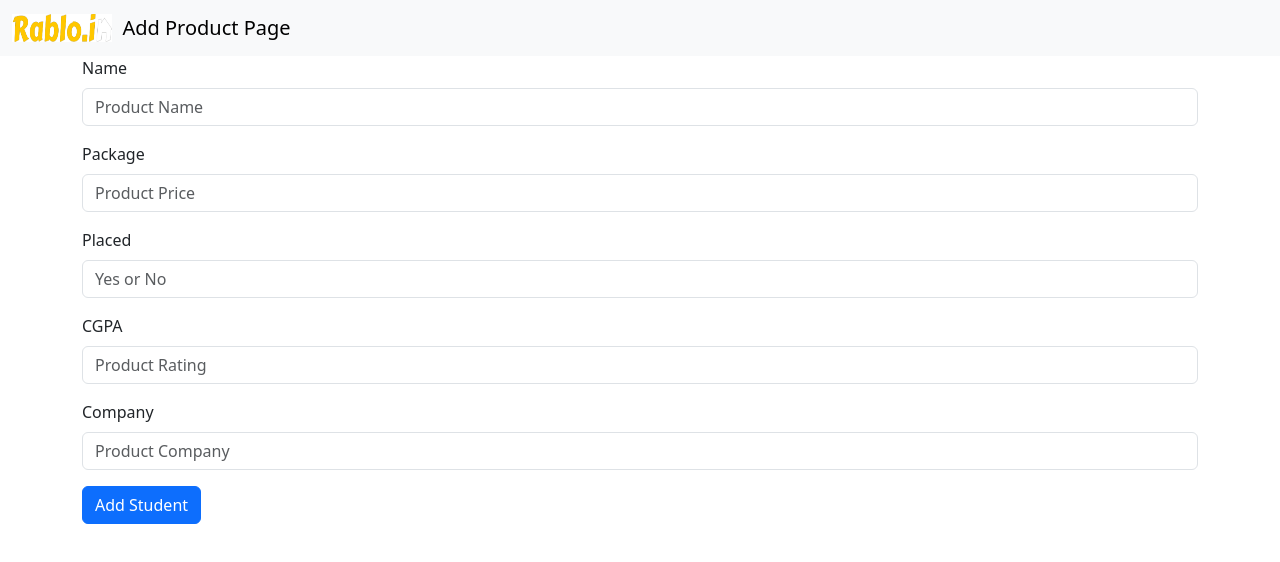
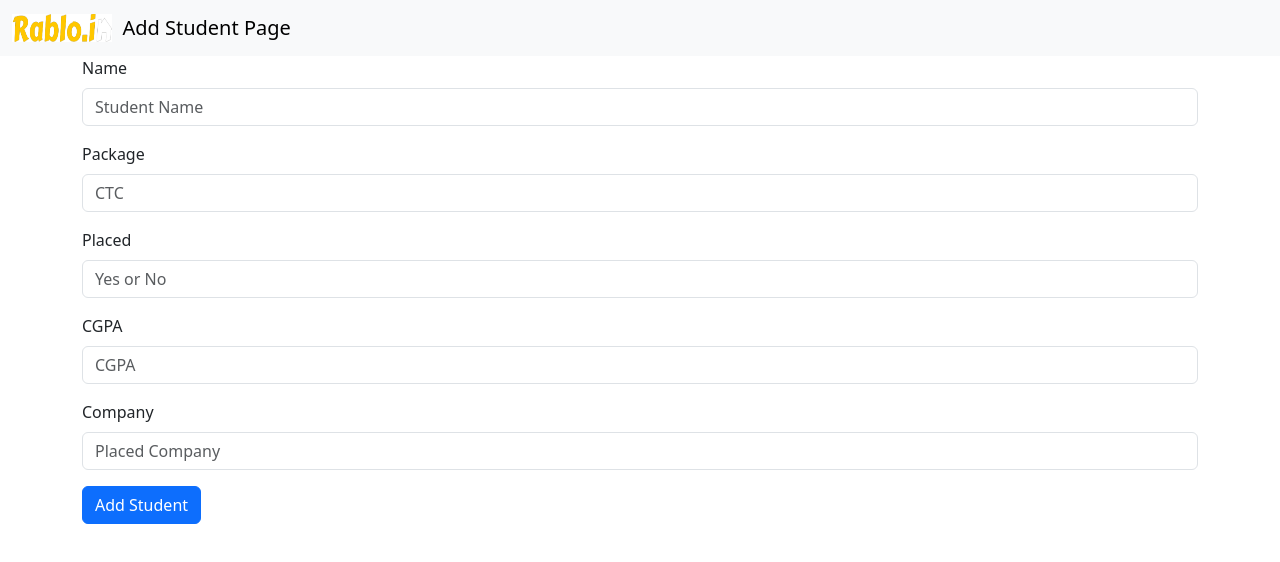
Before and after one commit to ManoradhDevaralaYadav/CC_AAT, a plain HTML site: page addProducts.html in a window 1280 px wide. Drawn offline with nearby package versions, Linux system fonts and the light colour scheme.

Commit message:
Update addProducts.html

```diff
--- a/addProducts.html
+++ b/addProducts.html
@@ -4,7 +4,7 @@
     <meta charset="UTF-8">
     <meta http-equiv="X-UA-Compatible" content="IE=edge">
     <meta name="viewport" content="width=device-width, initial-scale=1.0">
-    <title>Rablo Add Student Page</title>
+    <title>Rablo Add Product Page</title>
     <link href="https://cdn.jsdelivr.net/npm/bootstrap@5.3.0-alpha1/dist/css/bootstrap.min.css" rel="stylesheet" integrity="sha384-GLhlTQ8iRABdZLl6O3oVMWSktQOp6b7In1Zl3/Jr59b6EGGoI1aFkw7cmDA6j6gD" crossorigin="anonymous">
     <script src="https://cdn.jsdelivr.net/npm/bootstrap@5.3.0-alpha1/dist/js/bootstrap.bundle.min.js" integrity="sha384-w76AqPfDkMBDXo30jS1Sgez6pr3x5MlQ1ZAGC+nuZB+EYdgRZgiwxhTBTkF7CXvN" crossorigin="anonymous"></script>
     <script src="https://cdn.jsdelivr.net/npm/@popperjs/core@2.11.6/dist/umd/popper.min.js" integrity="sha384-oBqDVmMz9ATKxIep9tiCxS/Z9fNfEXiDAYTujMAeBAsjFuCZSmKbSSUnQlmh/jp3" crossorigin="anonymous"></script>
@@ -16,7 +16,7 @@
         <div class="container-fluid">
             <a class="navbar-brand" href="./index.html">
                 <img src="./assets/images/RabloIcon.png" alt="Logo" width="100" height="28" class="d-inline-block align-text-top">&nbsp;
-                Add Product Page
+                Add Student Page
             </a>
         </div>
     </nav>
@@ -24,11 +24,11 @@
         <form action="" id="addProductForm">
             <div class="mb-3">
                 <label for="name" class="form-label">Name</label>
-                <input type="text" class="form-control" id="name" placeholder="Product Name" required>
+                <input type="text" class="form-control" id="name" placeholder="Student Name" required>
             </div>
             <div class="mb-3">
                 <label for="price" class="form-label">Package</label>
-                <input type="text" class="form-control" id="price" placeholder="Product Price" required>
+                <input type="text" class="form-control" id="price" placeholder="CTC" required>
             </div>
             <div class="mb-3">
                 <label for="featured" class="form-label">Placed</label>
@@ -36,11 +36,11 @@
             </div>
             <div class="mb-3">
                 <label for="rating" class="form-label">CGPA</label>
-                <input type="text" class="form-control" id="rating" placeholder="Product Rating" required>
+                <input type="text" class="form-control" id="rating" placeholder="CGPA" required>
             </div>
             <div class="mb-3">
                 <label for="company" class="form-label">Company</label>
-                <input type="text" class="form-control" id="company" placeholder="Product Company" required>
+                <input type="text" class="form-control" id="company" placeholder="Placed Company" required>
             </div>
             <button type="button" id="addbtn" class="btn btn-primary">
                 Add Student
```
